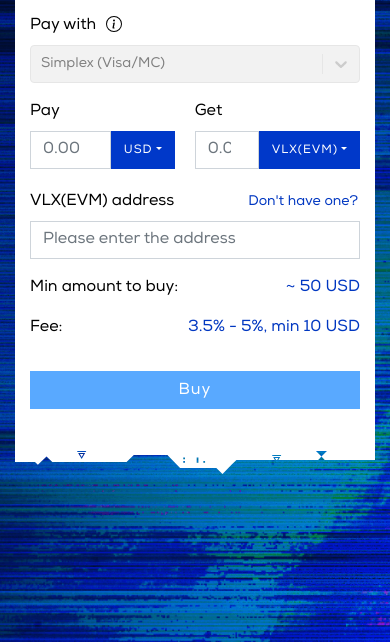
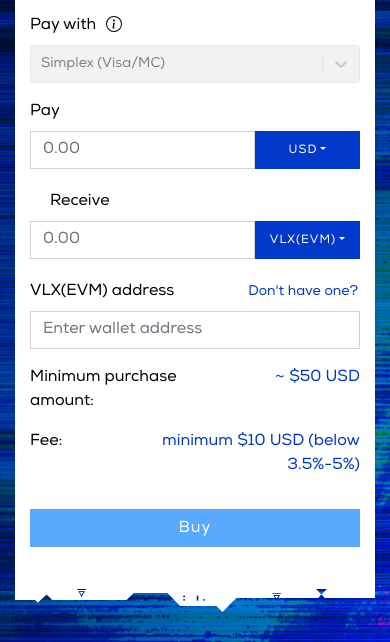
Before and after one commit to velas/payments-fiat, a React app: page / in a window 390 px wide. Shown: the part 202-844 px from the top of the page. Built offline with nearby package versions, Linux system fonts and the light colour scheme; some packages are replaced by stand-ins of ours; no server answers.

Commit message:
fixed some titles/ adaptive inputs width/ placeholder

```diff
--- a/src/components/Header.js
+++ b/src/components/Header.js
@@ -5,7 +5,7 @@
 const Header = (props) => (
   <>
   <div className='header_style'>
-    <h1>Buy VLX fast and easy</h1>
+    <h1>Buy VLX</h1>
   </div>
   <div className="width-progress" style={props.style}>
     <Progress/>
--- a/src/components/ProviderSelection.js
+++ b/src/components/ProviderSelection.js
@@ -10,7 +10,7 @@
 const stringified = queryString.stringify(parsed);
 
 const title_info = `<h2 class="info-style-title">Buying Crypto with your Credit Card</h2>`;
-const body = `<p class="info-style">The minimum transaction is $50, and the maximum is $20,000.<br> These limits are set by the provider. We do not collect any fees. The provider charges a conversion and network fee. <br>Fees range between 3.5% - 5% depends on transaction value. Notice that the provider applies a minimum fee of 10 USD per transaction needed to ensure processing.</p>`;
+const body = `<p class="info-style">The minimum transaction is $50 USD, and the maximum is $20,000 USD.<br> These limits are set by the provider. We do not collect any fees. The provider charges a conversion and network fee. <br>Fees range between 3.5% - 5% depends on transaction value. Notice that the provider applies a minimum fee of $10 USD per transaction needed to ensure processing.</p>`;
 
 let valid_address_evm = queryString.parse(parsed.address);
 const stringified_valid = queryString.stringify(valid_address_evm);
--- a/src/components/Simplex/PaymentDetails.js
+++ b/src/components/Simplex/PaymentDetails.js
@@ -23,7 +23,7 @@
 const link_wallet = 'https://wallet.velas.com/'
 
 const title_info = `<h2 class="info-style-title">Buying Crypto with your Credit Card</h2>`;
-const body = `<p class="info-style">The minimum transaction is $50, and the maximum is $20,000.<br> These limits are set by the provider. We do not collect any fees. The provider charges a conversion and network fee. <br>Fees range between 3.5% - 5% depends on transaction value. Notice that the provider applies a minimum fee of 10 USD per transaction needed to ensure processing.</p>`;
+const body = `<p class="info-style">The minimum transaction is $50 USD, and the maximum is $20,000 USD.<br> These limits are set by the provider. We do not collect any fees. The provider charges a conversion and network fee. <br>Fees range between 3.5% - 5% depends on transaction value. Notice that the provider applies a minimum fee of $10 USD per transaction needed to ensure processing.</p>`;
 
 
 const CurrencyRow = ({
@@ -229,7 +229,7 @@
                   value={address}
                   onChange={handleChange}
                   onFocus={handleChangeValid}
-                  placeholder="Please enter the address"
+                  placeholder="Enter wallet address"
                   isInvalid={focusInput ? validForm : false}
                   maxLength={selected === "VLX(EVM)" ? 42 : 44}
                 />
@@ -290,8 +290,8 @@
       >
         <Form.Group>
         <Provider default={'Simplex (Visa/MC)'} style={{display: !valid && "none"}}/>
-        <div style={{display: "flex"}}>
-        <span style={{marginRight: "20px"}}>
+        <div id='input-block'>
+        <span style={{marginRight: "20px"}} id='input-amount'>
           <CurrencyRow
             onChangeAmount={handleFromAmountChange}
             amount={fromAmount}
@@ -303,12 +303,12 @@
             currency2={'EUR'}
           />
           </span>
-          <span>
+          <span id='input-amount'>
           <CurrencyRow
             onChangeAmount={handleToAmountChange}
             amount={toAmount}
             placeholder="0.00"
-            label={'Get'}
+            label={'Receive'}
             selected={selected}
             setSelected={setSelected}
             currency1={'VLX(EVM)'}
@@ -324,16 +324,16 @@
             selectedFiat && (
           <>
           <div class="row_notice_sub">
-            <p class="left-side-p">Min amount to buy:</p>
+            <p class="left-side-p">Minimum purchase amount:</p>
             <p class={amount ? selectedFiat === 'USD' ? min_usd_valid ? "red" : null : min_eur_valid ? "red" : null : null}>
               {" "}
-              ~ {selectedFiat === 'USD' ? validate_amount_min_usd : Math.round(validate_amount_min_eur)} {selectedFiat || parsed.fiat_currency}
+              ~ {selectedFiat === 'USD' ? '$' : '€' }{selectedFiat === 'USD' ? validate_amount_min_usd : Math.round(validate_amount_min_eur)} {selectedFiat || parsed.fiat_currency}
             </p>
           </div>
           <div class="row_notice_sub">
             <p class="left-side-p">Fee:</p>
-            <p>
-              3.5% - 5%, min {selectedFiat === 'USD' ? min_fee_usd : Math.round(min_fee_eur)} {selectedFiat}
+            <p class='fee-info'>
+              minimum {selectedFiat === 'USD' ? '$' : '€' }{selectedFiat === 'USD' ? min_fee_usd : Math.round(min_fee_eur)} {selectedFiat} (below 3.5%-5%)
             </p>
           </div>
           </>
--- a/src/styles.scss
+++ b/src/styles.scss
@@ -33,16 +33,17 @@
 }
 #dropdown-fiat {
   margin-bottom: 20px;
-  width: auto;
+  // width: auto;
   font-size: 12px;
   height: 38px;
 }
 .link_btn {
-  display: inline;
-    right: 15px;
-    position: absolute;
-    padding: 2px;
-    color: #0037c1
+  float: right;
+  padding: 2px;
+  color: #0037c1;
+}
+.fee-info {
+  text-align: right;
 }
 .css-1insrsq-control {
   border-radius: 0px !important;
@@ -594,20 +595,24 @@
 .red {
   color: red
 }
+#input-block {
+  display: flex;
+}
 
 @media screen and (max-width: 600px) {
   h1 {
     font-size: 1.4rem;
   }
+  #input-block {
+    display: block;
+  }
+  .dropdown {
+    width: 105px;
+  }
 }
 
 @media screen and (max-width: 400px) {
-  // .steps {
-  //   flex-direction: column;
-  //   align-items: center;
-
-  //   .step {
-  //     align-items: center;
-  //   }
-  // }
+  .left-side-p {
+    width: 50%;
+  }
 }
```
